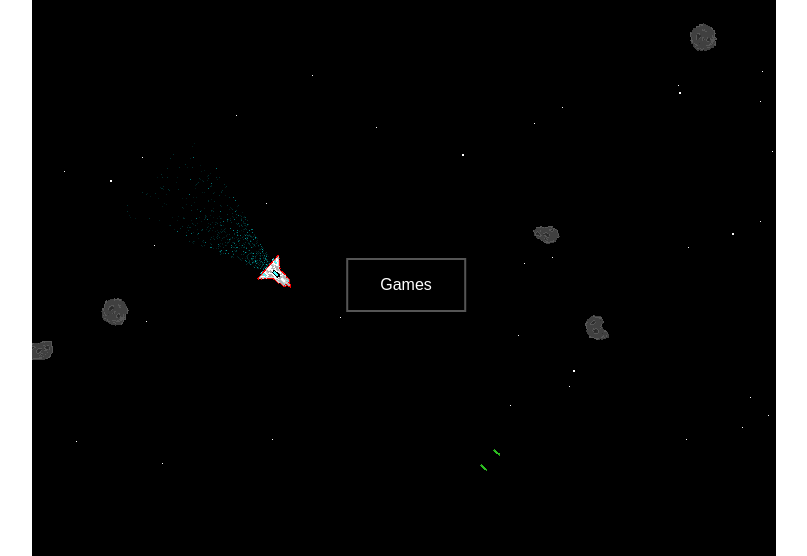
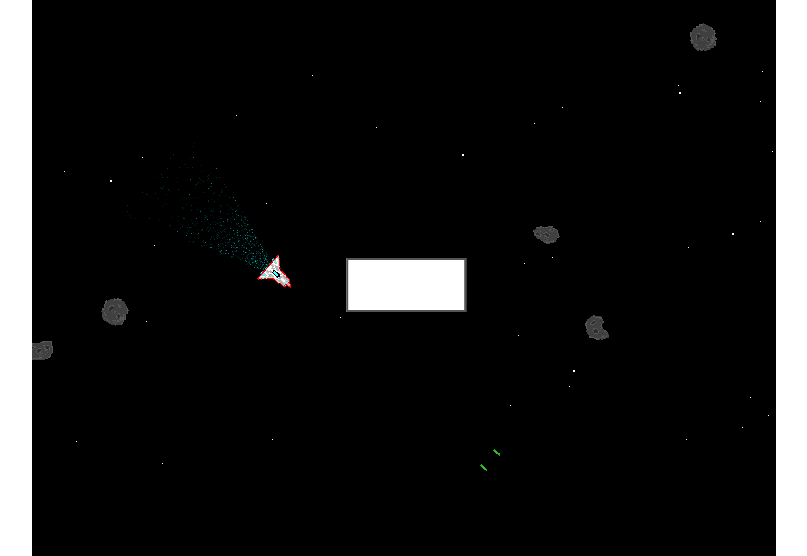
Before and after one commit to cgbradley/cgbradley.github.io, a PHP site: page / in a window 1280 px wide, with the pointer over the restyled element. Shown: the part 345-901 px from the top of the page, without its empty margins (236-1043 px from the left). Run offline with PHP 8.4, Linux system fonts and the light colour scheme.

Commit message:
Update sub.css

```diff
--- a/css/sub.css
+++ b/css/sub.css
@@ -20,7 +20,7 @@
 }
 
 .gamesbutton:hover {
-    background-color: rgb (0,0,0,0.2);
+    background-color: white;
     color: white;
 }
 .gamesbutton {
```
